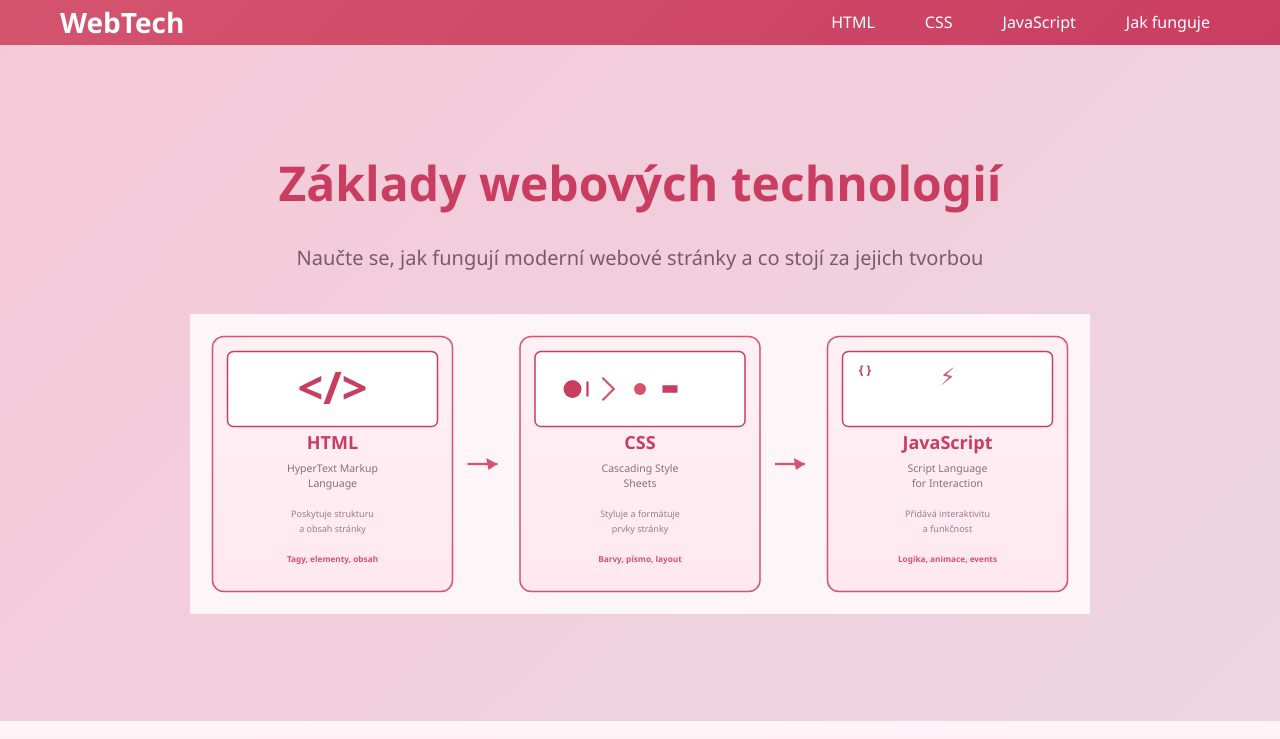
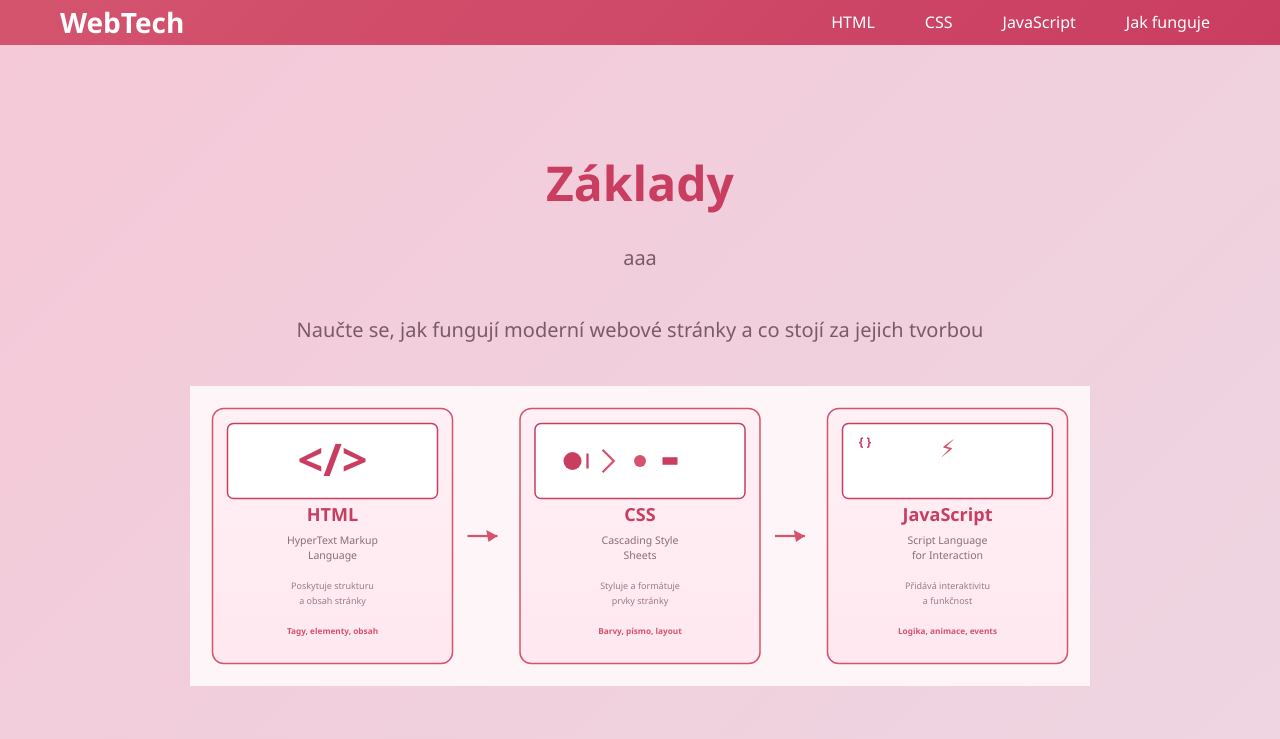
Before and after one commit to karolina88-dotcom/karolina88-dotcom.github.io, a plain HTML site: page index.html in a window 1280 px wide. Shown: the top 739 px of the page. Drawn offline with Linux system fonts and the light colour scheme.

Commit message:
nadpis a odstavec

```diff
--- a/index.html
+++ b/index.html
@@ -388,7 +388,8 @@ html {
 
     <section class="hero">
         <div class="container">
-            <h2>Základy webových technologií</h2>
+            <h2>Základy</h2>
+            <p>aaa</p>
             <p>Naučte se, jak fungují moderní webové stránky a co stojí za jejich tvorbou</p>
             <div class="hero-image">
                 <svg viewBox="0 0 1200 400" xmlns="http://www.w3.org/2000/svg">
```
